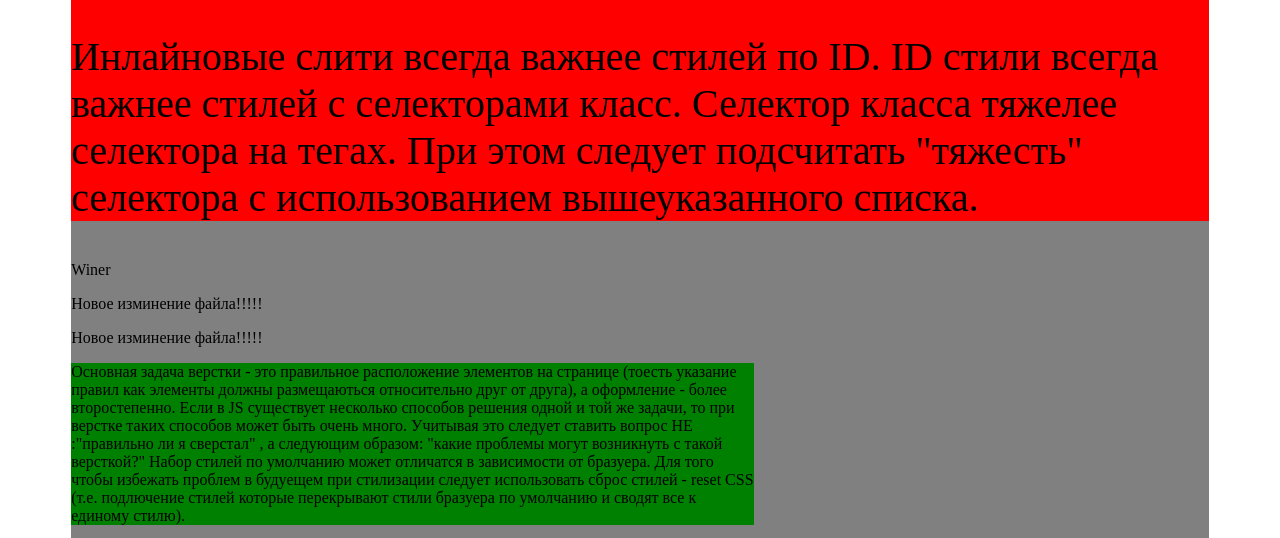
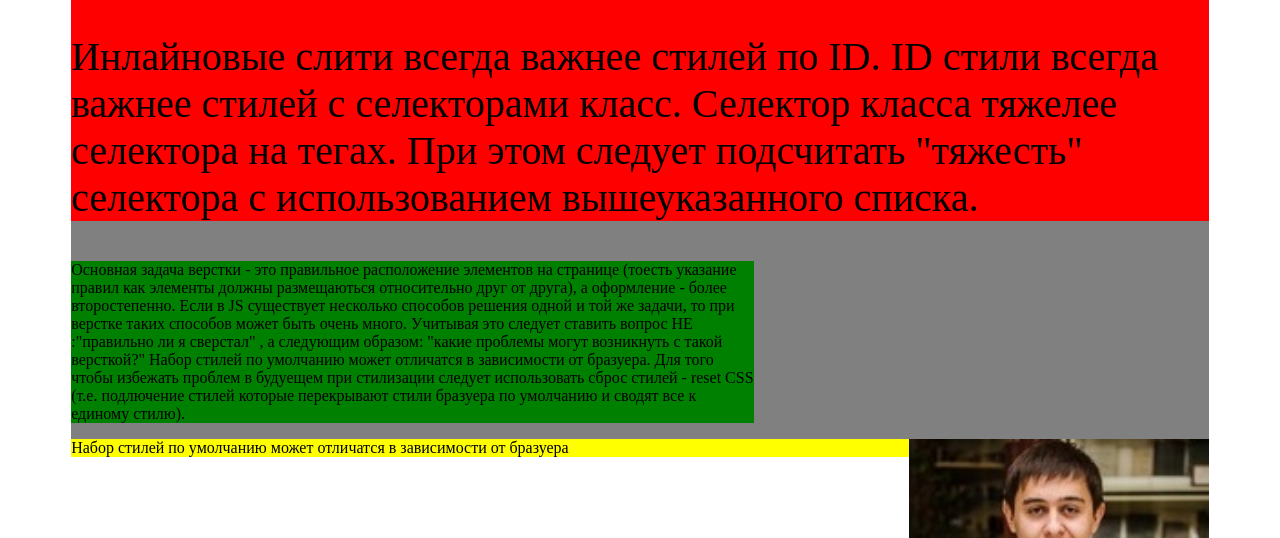
Before and after one commit to VasiliyPolyakov/One-Page-Website-2, a plain HTML site: page index.html in a window 1280 px wide. Shown: the part 256-794 px from the top of the page. Drawn offline with Linux system fonts and the light colour scheme.

Commit message:
third commit

```diff
--- a/index.html
+++ b/index.html
@@ -13,9 +13,6 @@
 	  <p> Инлайновые слити всегда важнее стилей по ID. ID стили всегда важнее стилей с селекторами класс. Селектор класса тяжелее селектора на тегах. При этом следует подсчитать "тяжесть" селектора с использованием вышеуказанного списка.</p>
     </header>
 
-    <p>Winer</p>
-    <p>Новое изминение файла!!!!!</p>
-    <p>Новое изминение файла!!!!!</p>
 
     <div class="article">
 
```
